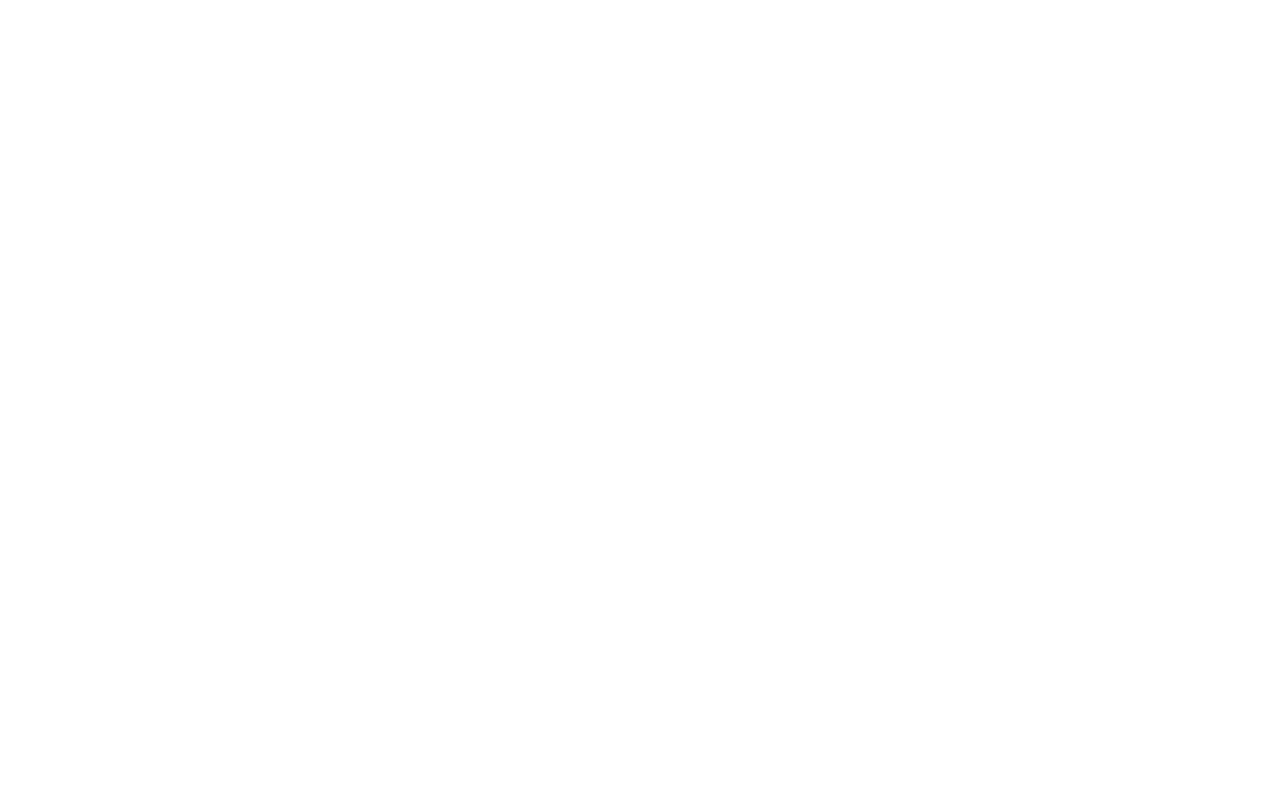
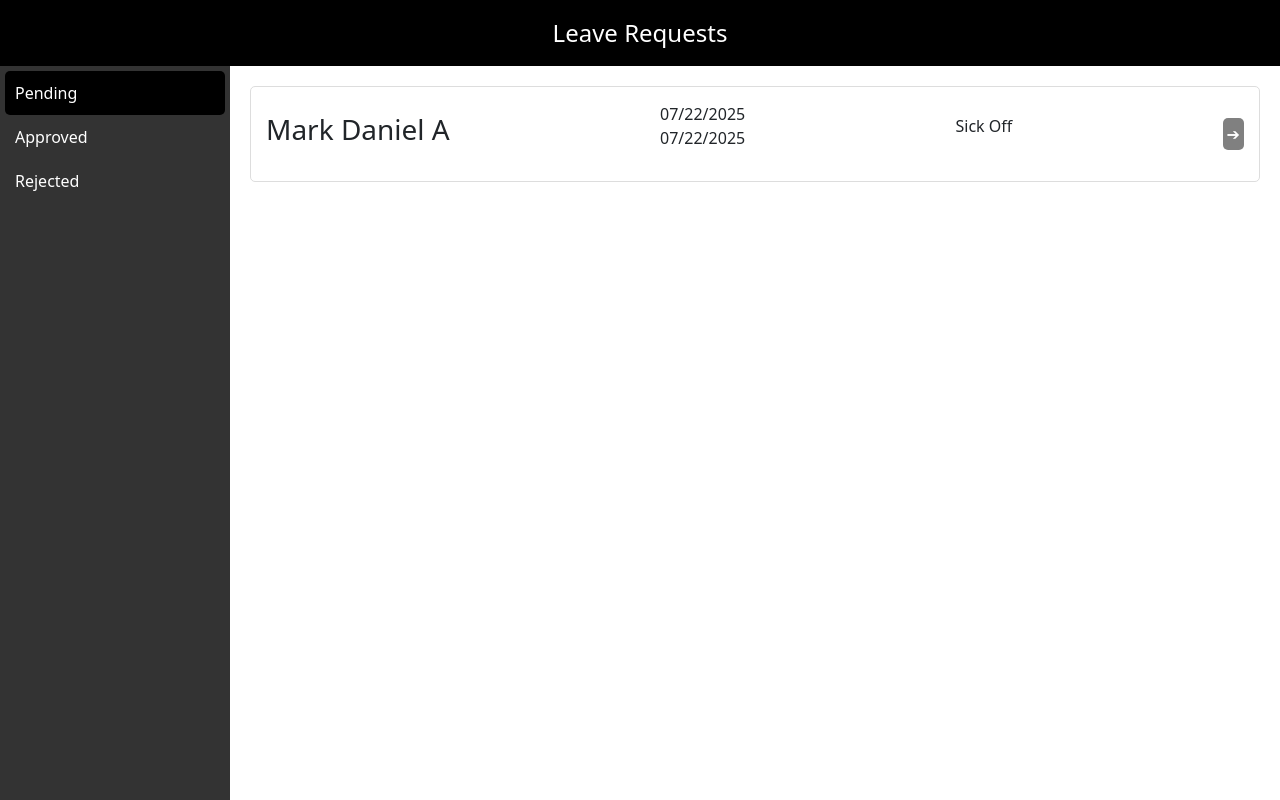
Before and after one commit to Bevin215/Leave-Notification-App-Dev, an Angular app in the folder LeaveAppUI/: page /pending in a window 1280 px wide. Before the commit this address led to /. Built offline with nearby package versions, Linux system fonts and the light colour scheme.

Commit message:
Leave approval pending page updated

```diff
--- a/LeaveAppUI/src/app/notifyleave/notifyleave.component.html
+++ b/LeaveAppUI/src/app/notifyleave/notifyleave.component.html
@@ -3,7 +3,7 @@
   <button type="button" class="btn-close" (click)="closeAlert()" aria-label="Close"></button>
 </div>
 <div class="page-wrapper my-5">
-  <button type="button" class="btn btn-secondary">Leave Aporval/Rejection</button>
+  <button type="button" class="btn btn-secondary">Leave Requests</button>
   <div class="card shadow-lg p-4">
     <div class="card-header text-center">
       <h5 style="background-color:black; color: white;">Notify Leave</h5>
--- /dev/null
+++ b/LeaveAppUI/src/app/pages/pending/pending.component.css
@@ -0,0 +1,158 @@
+html, body {
+  margin: 0;
+  padding: 0;
+  height: 100%;
+}
+
+.container {
+  margin: 0;
+  padding: 0;
+  height: 100vh;
+}
+@media (min-width: 1200px) {
+    .container, .container-lg, .container-md, .container-sm, .container-xl {
+        max-width: 1400px;
+    }
+}
+
+html, body {
+  margin: 0;
+  padding: 0;
+  height: 100%;
+}
+
+.container {
+  margin: 0;
+  padding: 0;
+  height: 100vh;
+}
+@media (min-width: 1200px) {
+    .container, .container-lg, .container-md, .container-sm, .container-xl {
+        max-width: 1400px;
+    }
+}
+
+body {
+  font-family: Arial, sans-serif;
+  margin: 0;
+  padding: 0;
+  background-color: #f4f4f4;
+}
+
+.container {
+  display: flex;
+  flex-direction: column;
+  height: 100vh;
+}
+
+.header {
+  background-color:black;
+  color: white;
+  padding: 15px;
+  text-align: center;
+  font-size: 24px;
+}
+
+.main-layout {
+  display: flex;
+  flex: 1;
+}
+
+.sidebar {
+
+  width: 230px;
+  background-color: #333;
+  color: white;
+  padding: 5px;
+}
+
+.sidebar ul {
+  list-style-type: none;
+  padding: 0;
+}
+
+.sidebar li {
+  padding: 10px;
+  cursor: pointer;
+}
+
+.sidebar li.active {
+  background-color:black;
+  color:white;
+  border-radius: 5px;
+}
+
+.sidebar li:hover {
+  background-color: #575757;
+}
+
+.content {
+  flex: 1;
+  padding: 20px;
+  overflow-y: auto;
+}
+
+.leave-card {
+  background-color: white;
+  border: 1px solid #ddd;
+  border-radius: 5px;
+  margin-bottom: 15px;
+  padding: 15px;
+  display: flex;
+  justify-content: space-between;
+  align-items: center;
+  transition: box-shadow 0.3s;
+}
+
+.leave-card:hover {
+  box-shadow: 0 4px 8px rgba(0, 0, 0, 0.2);
+}
+
+
+.arrow-btn {
+  background-color: grey;
+  color: white;
+  border: none;
+  border-radius: 5px;
+  padding: 4px;
+  cursor: pointer;
+}
+
+.details-modal {
+  position: fixed;
+  top: 0;
+  left: 0;
+  right: 0;
+  bottom: 0;
+  background-color: rgba(0, 0, 0, 0.5);
+  display: flex;
+  justify-content: center;
+  align-items: center;
+}
+
+.details-content {
+  background-color: white;
+  padding: 50px;
+  border-radius: 15px;
+  width: 600px;
+  box-shadow: 0 4px 8px rgba(0, 0, 0, 0.2);
+}
+
+.action-buttons {
+  display: flex;
+  justify-content: space-between;
+  margin-top: 20px;
+}
+
+.action-buttons button {
+  background-color: #4CAF50;
+  color: white;
+  border: none;
+  border-radius: 5px;
+  padding: 10px 15px;
+  cursor: pointer;
+}
+
+.action-buttons button:hover {
+  background-color: #45a049;
+}
--- /dev/null
+++ b/LeaveAppUI/src/app/pages/pending/pending.component.html
@@ -0,0 +1,48 @@
+<div class="container">
+  <header class="header">Leave Requests</header>
+
+  <div class="main-layout">
+    <nav class="sidebar">
+      <ul>
+        <li class="active">Pending</li>
+        <li>Approved</li>
+        <li>Rejected</li>
+      </ul>
+    </nav>
+
+    <section class="content">
+      <div class="leave-card" *ngFor="let leave of pendingLeaves" (click)="openDetails(leave)">
+            <h3 class="card-name">{{ leave.name }}</h3>
+            <p class="card-date">{{ leave.startDate }} <br> {{ leave.endDate }}</p>
+            <p class="card-type">{{ leave.type }}</p>
+          <button class="arrow-btn">➔</button>
+      </div>
+    </section>
+  </div>
+
+  <div class="details-modal" *ngIf="selectedLeave">
+    <div class="details-content" >
+      <h2>Leave Details</h2>
+      <p class="detail-type"><strong>Leave Type:</strong> {{ selectedLeave.type }}</p>
+      <p class="detail-name"><strong>Availed By:</strong> {{ selectedLeave.name }}</p>
+      <p class="detail-startdate"><strong>Start Date:</strong> {{ selectedLeave.startDate }}</p>
+      <p class="detail-end date"><strong>End Date:</strong> {{ selectedLeave.endDate }}</p>
+      <p class="detail-reason"><strong>Brief Reason:</strong> {{ selectedLeave.reason }}</p>
+      <p class="detail-contact"><strong>Backup Contact:</strong> {{ selectedLeave.backupContact }}</p>
+      <p class="detail-notify"><strong>Notify To Recipient:</strong> {{ selectedLeave.notifyTo }}</p>
+      <p class="detail-location"><strong>Base Location:</strong> {{ selectedLeave.location }}</p>
+      <p class="detail-project"><strong>Project/SOW:</strong> {{ selectedLeave.project }}</p>
+      <p class="detail-team"><strong>Sub-LOB/Team:</strong> {{ selectedLeave.team }}</p>
+      <p class="detail-status"><strong>Leave Status:</strong> {{ selectedLeave.status }}</p>
+      <p class="detail-comment"><strong>Comments:</strong> {{ selectedLeave.comments }}</p>
+
+      <div class="action-buttons">
+        <button (click)="approveLeave()">Approve</button>
+        <button (click)="rejectLeave()">Reject</button>
+      </div>
+    </div>
+  </div>
+</div>
+
+
+<!-- (click)="openDetails(leave)" -->
--- /dev/null
+++ b/LeaveAppUI/src/app/pages/pending/pending.component.ts
@@ -0,0 +1,45 @@
+import { Component } from '@angular/core';
+
+@Component({
+  selector: 'app-pending',
+  templateUrl: './pending.component.html',
+  styleUrls: ['./pending.component.css']
+})
+export class PendingComponent {
+  pendingLeaves = [
+    {
+      name: 'Mark Daniel A',
+      startDate: '07/22/2025',
+      endDate: '07/22/2025',
+      type: 'Sick Off',
+      reason: 'Fever',
+      backupContact: 'Gnanadoss, Praveen',
+      notifyTo: 'Gnanadoss, Praveen',
+      location: 'Chennai',
+      project: '1286',
+      team: 'FCT-DEV',
+      status: 'Pending',
+      comments: ''
+    }
+  ];
+
+  selectedLeave: any = null;
+
+  openDetails(leave: any) {
+    this.selectedLeave = leave;
+  }
+
+  approveLeave() {
+    this.selectedLeave.status = 'Approved';
+    this.selectedLeave = null;
+  }
+
+  rejectLeave() {
+    if (!this.selectedLeave.comments) {
+      alert('Please enter comments before rejecting.');
+      return;
+    }
+    this.selectedLeave.status = 'Rejected';
+    this.selectedLeave = null;
+  }
+}
```
Also changed, not shown: LeaveAppUI/src/app/app-routing.module.ts (+7 -1 lines), LeaveAppUI/src/app/app.module.ts (+16 -2 lines), 1 other file (tests, documents, lock files or other folders).
